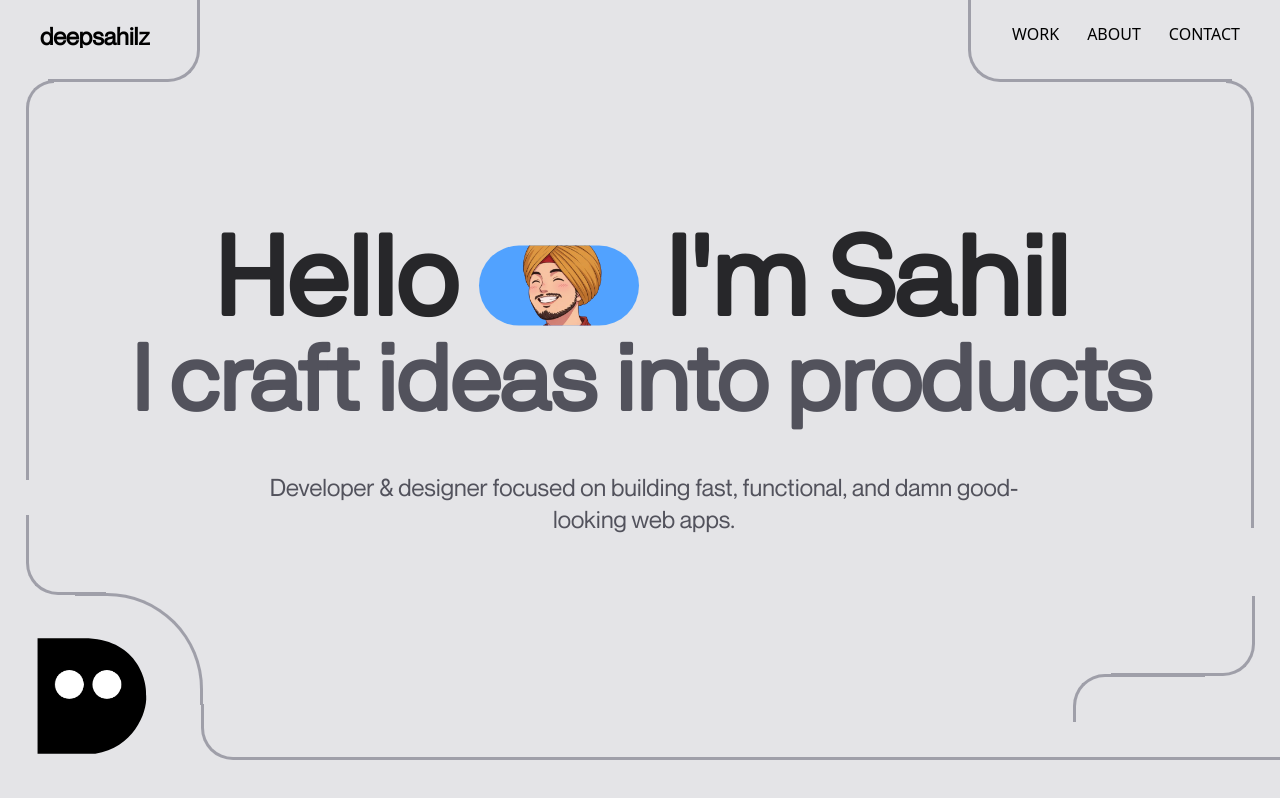
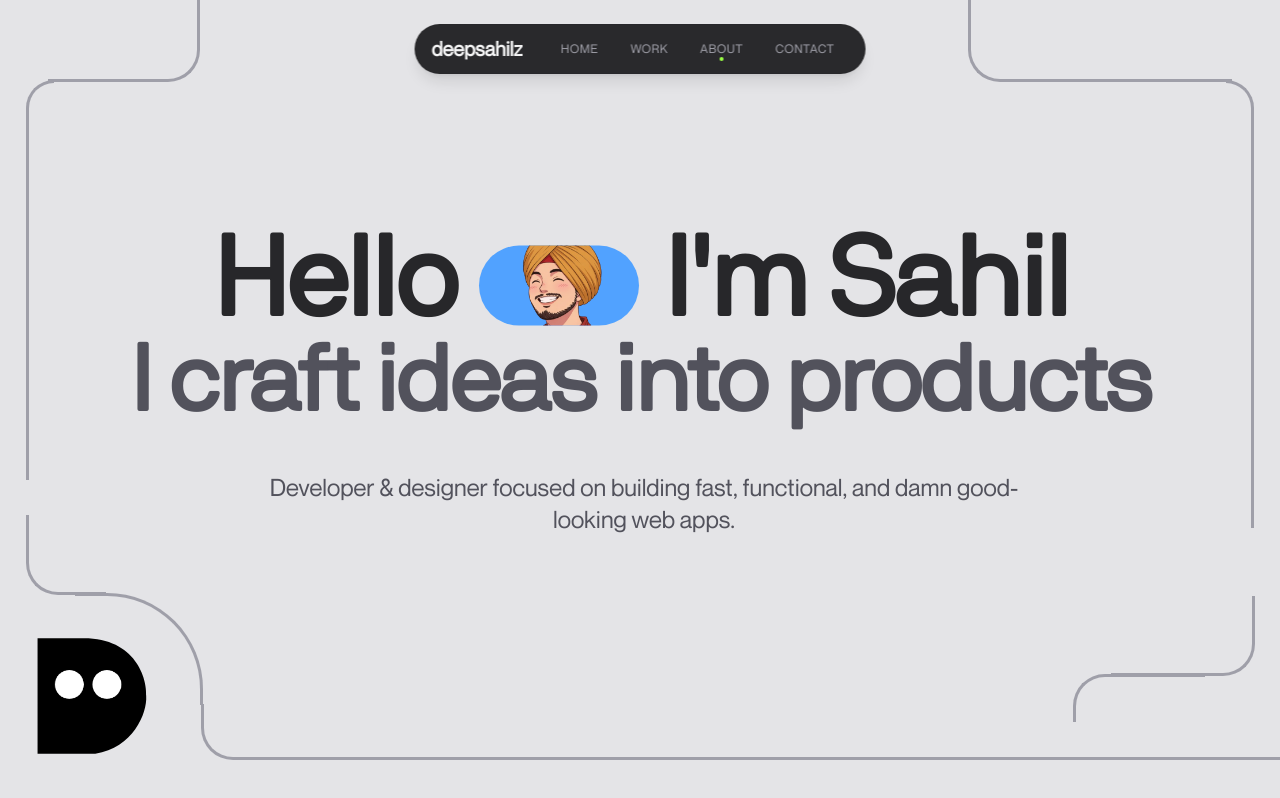
Before and after one commit to deepsahilz/deepsahilz-portfolio-reactjs, a React (Vite) app in the folder client/: page / in a window 1280 px wide. Shown: the top 798 px of the page. Built offline with nearby package versions, Linux system fonts and the light colour scheme.

Commit message:
feat:navbar edit

```diff
--- a/client/src/components/Navbar.jsx
+++ b/client/src/components/Navbar.jsx
@@ -1,19 +1,23 @@
 import React, { useState, useEffect } from "react";
-import { useNavigate } from "react-router-dom";
+import { useNavigate, useLocation } from "react-router-dom";
+import { motion, AnimatePresence } from "framer-motion";
 
 const navLinks = [
+  { label: "Home", id: "home" },
   { label: "Work", id: "work" },
-  { label: "About", id: "about" }, // commented out
+  { label: "About", id: "about" },
   { label: "Contact", id: "contact" },
 ];
 
 const Navbar = () => {
   const navigate = useNavigate();
+  const location = useLocation();
 
   const [menuOpen, setMenuOpen] = useState(false);
   const [showNavbar, setShowNavbar] = useState(true);
   const [lastScrollY, setLastScrollY] = useState(0);
-  const [activeLink, setActiveLink] = useState("");
+  const [activeLink, setActiveLink] = useState("home");
+  const [hoveredLink, setHoveredLink] = useState(null);
 
   // Show / hide navbar on scroll
   useEffect(() => {
@@ -21,7 +25,8 @@ const Navbar = () => {
       if (menuOpen) return;
 
       const currentY = window.scrollY;
-      setShowNavbar(currentY < lastScrollY || currentY < 10);
+      // Show navbar if scrolling up, or near top
+      setShowNavbar(currentY < lastScrollY || currentY < 20);
       setLastScrollY(currentY);
     };
 
@@ -29,20 +34,89 @@ const Navbar = () => {
     return () => window.removeEventListener("scroll", handleScroll);
   }, [lastScrollY, menuOpen]);
 
-  // Lock body scroll when menu open
+  // Scroll spy to highlight active section on homepage
+  useEffect(() => {
+    if (location.pathname !== "/") {
+      if (location.pathname.startsWith("/work")) {
+        setActiveLink("work");
+      } else {
+        setActiveLink("");
+      }
+      return;
+    }
+
+    const handleScrollSpy = () => {
+      const sections = ["home", "work", "about", "contact"];
+      const scrollPosition = window.scrollY + window.innerHeight / 3;
+
+      for (const sectionId of sections) {
+        const el = document.getElementById(sectionId);
+        if (el) {
+          const top = el.offsetTop;
+          const height = el.offsetHeight;
+          if (scrollPosition >= top && scrollPosition < top + height) {
+            setActiveLink(sectionId);
+            break;
+          }
+        }
+      }
+    };
+
+    window.addEventListener("scroll", handleScrollSpy);
+    handleScrollSpy(); // run initial check
+    return () => window.removeEventListener("scroll", handleScrollSpy);
+  }, [location.pathname]);
+
+  // Lock body scroll when mobile menu is open
   useEffect(() => {
     document.body.style.overflow = menuOpen ? "hidden" : "unset";
-    return () => (document.body.style.overflow = "unset");
+    return () => {
+      document.body.style.overflow = "unset";
+    };
   }, [menuOpen]);
 
   // Nav click handler
   const handleNavClick = (id) => {
-    if (id === "work") {
+    if (id === "home") {
+      if (location.pathname !== "/") {
+        navigate("/");
+        setTimeout(() => {
+          window.scrollTo({ top: 0, behavior: "smooth" });
+        }, 100);
+      } else {
+        window.scrollTo({ top: 0, behavior: "smooth" });
+      }
+      setActiveLink("home");
+    } else if (id === "work") {
+      if (location.pathname === "/work") {
+        window.scrollTo({ top: 0, behavior: "smooth" });
+      } else {
         navigate("/work");
+      }
       setActiveLink("work");
+    } else if (id === "about") {
+      if (location.pathname !== "/") {
+        navigate("/");
+        setTimeout(() => {
+          const el = document.getElementById("about");
+          if (el) el.scrollIntoView({ behavior: "smooth" });
+        }, 100);
+      } else {
+        const el = document.getElementById("about");
+        if (el) el.scrollIntoView({ behavior: "smooth" });
+      }
+      setActiveLink("about");
     } else if (id === "contact") {
-      const el = document.getElementById(id);
+      const el = document.getElementById("contact");
+      if (el) {
+        el.scrollIntoView({ behavior: "smooth" });
+      } else {
+        navigate("/");
+        setTimeout(() => {
+          const el = document.getElementById("contact");
           if (el) el.scrollIntoView({ behavior: "smooth" });
+        }, 100);
+      }
       setActiveLink("contact");
     }
     setMenuOpen(false);
@@ -50,104 +124,185 @@ const Navbar = () => {
 
   return (
     <>
-      {/* NAVBAR */}
-      <div
-        className={`fixed top-0 flex justify-center backdrop-blur-md lg:backdrop-blur-none bg-white/30 lg:bg-transparent w-full z-50 transition-transform duration-300 ${
-          showNavbar ? "translate-y-0" : "-translate-y-full"
+      <motion.div
+        layout
+        // className={`fixed top-6 left-1/2 -translate-x-1/2 z-50 bg-zinc-950/85 backdrop-blur-xl border border-zinc-800/80 shadow-[0_20px_50px_rgba(0,0,0,0.5)] flex transition-all duration-300 ${showNavbar ? "translate-y-0" : "-translate-y-28 opacity-0 pointer-events-none"
+        className={`fixed top-6 left-1/2 -translate-x-1/2 z-50 bg-zinc-950/85 backdrop-blur-xl border border-zinc-800/80 shadow-lg flex transition-all duration-300 ${showNavbar ? "translate-y-0" : "-translate-y-28 opacity-0 pointer-events-none"
+          } ${menuOpen
+            ? "w-[calc(100%-2rem)] max-w-sm rounded-2xl flex-col p-4"
+            : "w-[calc(100%-2rem)] md:w-auto rounded-full py-2 px-3 md:py-2.5 md:px-4 flex-row items-center justify-between"
           }`}
       >
-        <div className="rounded-b-xl w-full">
-          <div
-            className={`flex justify-between items-center py-3 md:py-5 px-6 md:px-10 transition-all duration-300 ${
-              menuOpen ? "bg-white" : ""
-            }`}
-          >
+        {/* HEADER BAR (Logo + Controls) */}
+        <div className={`flex items-center justify-between w-full ${menuOpen ? "mb-4" : ""}`}>
           {/* LOGO */}
           <div
-              onClick={() => navigate("/")}
-              className={`font-bold overflow-hidden relative h-7 cursor-pointer text-2xl font-neue ${
-                menuOpen ? "text-zinc-900" : "md:mix-blend-difference"
-              }`}
+            onClick={() => handleNavClick("home")}
+            className="font-bold cursor-pointer text-xl font-neue text-zinc-100 flex items-center select-none"
           >
+            <span className="relative overflow-hidden h-7 block">
               <span className="block transition-transform duration-300 hover:-translate-y-full">
                 <span className="block">deepsahilz</span>
                 <span className="block absolute left-0 top-full">
                   deepsahilz
                 </span>
               </span>
+            </span>
+            {/* <span className="text-[#9f4] ml-0.5">•</span> */}
           </div>
 
           {/* DESKTOP NAV */}
-            <ul className="hidden md:flex gap-7 uppercase md:mix-blend-difference">
+          {!menuOpen && (
+            <div className="hidden md:flex items-center gap-2 pl-6">
+              <ul className="flex items-center gap-1">
+                {navLinks.map((item) => {
+                  const isActive = activeLink === item.id;
+                  return (
+                    <li
+                      key={item.id}
+                      onClick={() => handleNavClick(item.id)}
+                      onMouseEnter={() => setHoveredLink(item.id)}
+                      onMouseLeave={() => setHoveredLink(null)}
+                      className="relative px-3.5 py-1.5 cursor-pointer text-xs font-neue uppercase font-medium tracking-wider text-zinc-400 hover:text-zinc-100 transition-colors duration-200"
+                    >
+                      <span className="relative z-10">{item.label}</span>
+
+                      {/* Sliding hover pill */}
+                      {hoveredLink === item.id && (
+                        <motion.span
+                          layoutId="nav-hover-pill"
+                          className="absolute inset-0 bg-zinc-800/60 rounded-full -z-0"
+                          transition={{
+                            type: "spring",
+                            stiffness: 350,
+                            damping: 25,
+                          }}
+                        />
+                      )}
+
+                      {/* Active indicator dot */}
+                      {isActive && (
+                        <motion.span
+                          layoutId="active-indicator"
+                          className="absolute bottom-0.5 left-1/2 -translate-x-1/2 w-1 h-1 rounded-full bg-[#9f4]"
+                          transition={{
+                            type: "spring",
+                            stiffness: 300,
+                            damping: 20,
+                          }}
+                        />
+                      )}
+                    </li>
+                  );
+                })}
+              </ul>
+            </div>
+          )}
+
+          {/* MOBILE / EXPAND MENU TOGGLE */}
+          <div className={`${menuOpen ? "block" : "md:hidden"} z-50`}>
+            <button
+              onClick={() => setMenuOpen(!menuOpen)}
+              className="w-8 h-8 flex items-center justify-center text-zinc-400 hover:text-zinc-100 transition-colors focus:outline-none"
+            >
+              {menuOpen ? (
+                <svg
+                  xmlns="http://www.w3.org/2000/svg"
+                  width="20"
+                  height="20"
+                  viewBox="0 0 24 24"
+                  fill="none"
+                  stroke="currentColor"
+                  strokeWidth="2.5"
+                  strokeLinecap="round"
+                  strokeLinejoin="round"
+                >
+                  <line x1="18" x2="6" y1="6" y2="18" />
+                  <line x1="6" x2="18" y1="6" y2="18" />
+                </svg>
+              ) : (
+                <svg
+                  xmlns="http://www.w3.org/2000/svg"
+                  width="20"
+                  height="20"
+                  viewBox="0 0 24 24"
+                  fill="none"
+                  stroke="currentColor"
+                  strokeWidth="2.5"
+                  strokeLinecap="round"
+                  strokeLinejoin="round"
+                >
+                  <line x1="4" x2="20" y1="12" y2="12" />
+                  <line x1="4" x2="20" y1="6" y2="6" />
+                  <line x1="4" x2="20" y1="18" y2="18" />
+                </svg>
+              )}
+            </button>
+          </div>
+        </div>
+
+        {/* MOBILE EXPANDED MENU */}
+        <AnimatePresence>
+          {menuOpen && (
+            <motion.div
+              initial={{ opacity: 0, height: 0 }}
+              animate={{ opacity: 1, height: "auto" }}
+              exit={{ opacity: 0, height: 0 }}
+              transition={{ duration: 0.25, ease: "easeInOut" }}
+              className="flex flex-col px-2 pb-2 mt-2 w-full overflow-hidden"
+            >
+              <ul className="flex flex-col gap-3 mb-6">
                 {navLinks.map((item, i) => (
-                <li
-                  key={i}
+                  <motion.li
+                    initial={{ x: -20, opacity: 0 }}
+                    animate={{ x: 0, opacity: 1 }}
+                    exit={{ x: -20, opacity: 0 }}
+                    transition={{ delay: i * 0.05, duration: 0.2 }}
+                    key={item.id}
                     onClick={() => handleNavClick(item.id)}
-                  className={`overflow-hidden relative h-6 cursor-pointer hover:opacity-70 ${
-                    activeLink === item.id ? "text-zinc-800" : ""
+                    className={`text-3xl font-founders font-semibold uppercase tracking-wider cursor-pointer hover:text-[#9f4] transition-colors py-1 ${activeLink === item.id ? "text-[#9f4]" : "text-zinc-100"
                       }`}
                   >
-                  <span className="block  transition-transform duration-300 hover:-translate-y-full">
-                    <span className="block">{item.label}</span>
-                    <span className="block absolute left-0 top-full">
                     {item.label}
-                    </span>
-                  </span>
-                </li>
+                  </motion.li>
                 ))}
               </ul>
 
-            {/* HAMBURGER */}
-            <div className="md:hidden z-50">
-              <button
-                onClick={() => setMenuOpen(!menuOpen)}
-                className="text-2xl w-8 h-8 flex items-center justify-center text-zinc-900"
+              {/* Mobile Contacts */}
+              <motion.div
+                initial={{ opacity: 0 }}
+                animate={{ opacity: 1 }}
+                exit={{ opacity: 0 }}
+                transition={{ delay: 0.2 }}
+                className="border-t border-zinc-800/80 pt-4"
               >
-                {menuOpen ? "×" : "☰"}
-              </button>
-            </div>
-          </div>
-        </div>
-      </div>
-
-      {/* MOBILE MENU */}
-      <div
-        className={`md:hidden fixed inset-0 bg-white z-40 transition-all duration-500 ${
-          menuOpen ? "opacity-100 visible" : "opacity-0 invisible"
-        }`}
-      >
-        <div
-          className={`flex flex-col justify-center items-center h-full transition-all duration-500 ${
-            menuOpen
-              ? "translate-y-0 opacity-100"
-              : "translate-y-10 opacity-0"
-          }`}
-        >
-          <ul className="flex flex-col gap-8 uppercase text-center">
-            {navLinks.map((item, i) => (
-              <li
-                key={i}
-                onClick={() => handleNavClick(item.id)}
-                className={`text-5xl font-founders font-semibold text-zinc-900 cursor-pointer hover:text-zinc-600 ${
-                  activeLink === item.id ? "text-zinc-800" : ""
-                }`}
-              >
-                {item.label}
-              </li>
-            ))}
-          </ul>
-
-          <div className="mt-16 text-center">
-            <p className="text-zinc-500 text-sm">GET IN TOUCH</p>
+                <span className="text-zinc-500 text-xs uppercase tracking-wider block mb-1">
+                  Get in touch
+                </span>
                 <a
                   href="mailto:deepsahil.online@gmail.com"
-              className="text-lg text-zinc-900 hover:text-zinc-600"
+                  className="text-zinc-300 hover:text-[#9f4] transition-colors font-neue text-sm break-all"
                 >
                   deepsahil.online@gmail.com
                 </a>
-          </div>
-        </div>
-      </div>
+              </motion.div>
+            </motion.div>
+          )}
+        </AnimatePresence>
+      </motion.div>
+
+      {/* Dim overlay when mobile menu is open to focus attention */}
+      <AnimatePresence>
+        {menuOpen && (
+          <motion.div
+            initial={{ opacity: 0 }}
+            animate={{ opacity: 1 }}
+            exit={{ opacity: 0 }}
+            onClick={() => setMenuOpen(false)}
+            className="fixed inset-0 bg-black/60 backdrop-blur-sm z-40 md:hidden"
+          />
+        )}
+      </AnimatePresence>
     </>
   );
 };
```
Lines whose indentation alone changed are shown as unchanged.
